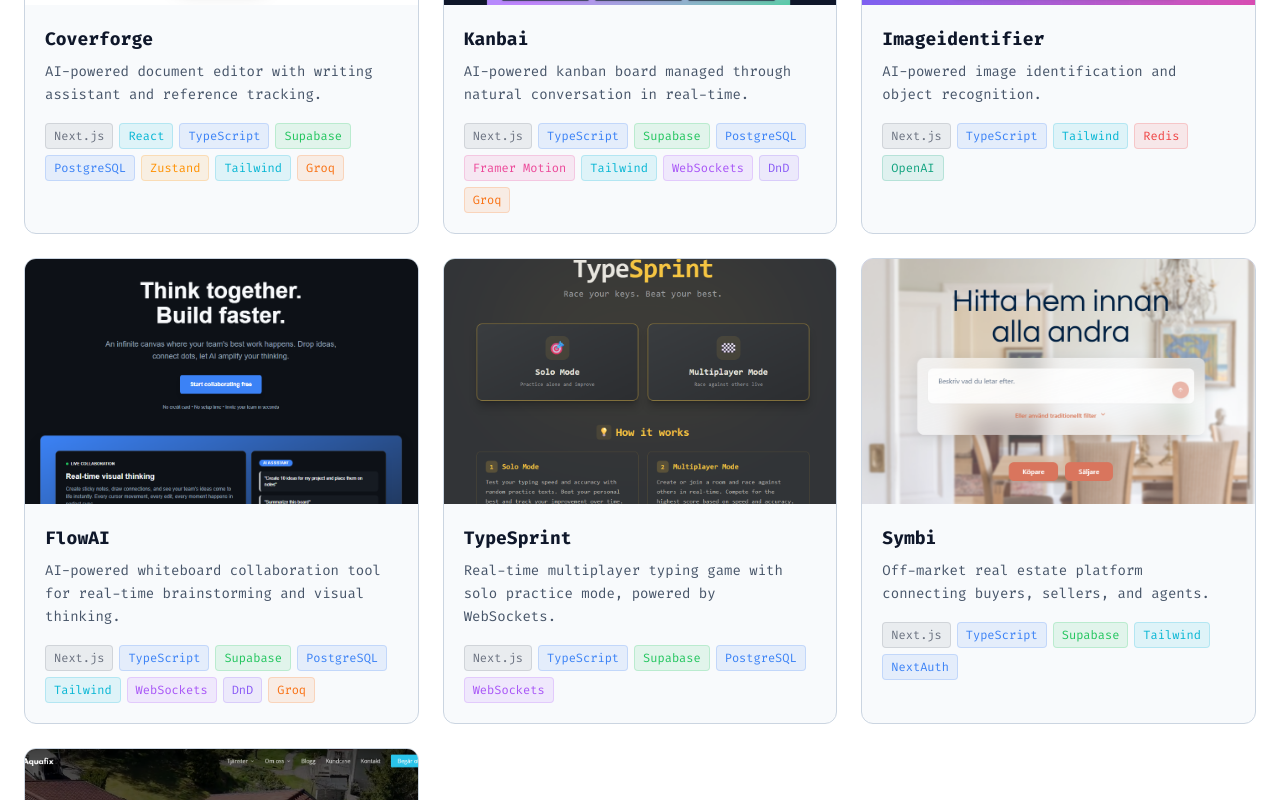
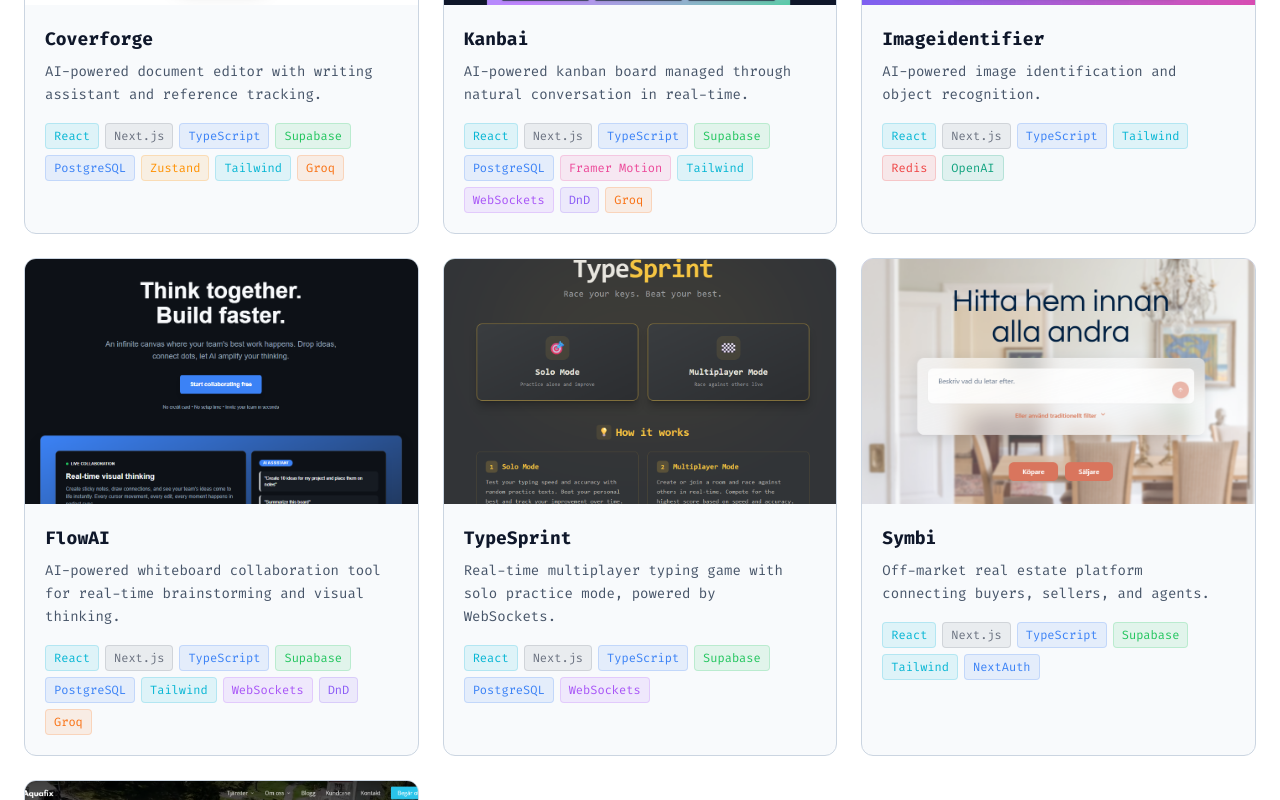
Before and after one commit to chvlpont/portfolio-ph, a Next.js app: page / in a window 1280 px wide. Shown: the part 1280-2080 px from the top of the page. Built offline with nearby package versions, Linux system fonts and the light colour scheme.

Commit message:
update project cards with react

```diff
--- a/app/data/projects.ts
+++ b/app/data/projects.ts
@@ -45,8 +45,8 @@ export const projects: Project[] = [
     },
     hoverColor: "emerald-400",
     tags: [
+      { label: "React", color: "#06b6d4" },
       { label: "Next.js", color: "#6b7280" },
-      { label: "React", color: "#06b6d4" },
       { label: "TypeScript", color: "#3b82f6" },
       { label: "Supabase", color: "#22c55e" },
       { label: "PostgreSQL", color: "#3b82f6" },
@@ -67,6 +67,7 @@ export const projects: Project[] = [
     },
     hoverColor: "blue-400",
     tags: [
+      { label: "React", color: "#06b6d4" },
       { label: "Next.js", color: "#6b7280" },
       { label: "TypeScript", color: "#3b82f6" },
       { label: "Supabase", color: "#22c55e" },
@@ -89,6 +90,7 @@ export const projects: Project[] = [
     },
     hoverColor: "cyan-400",
     tags: [
+      { label: "React", color: "#06b6d4" },
       { label: "Next.js", color: "#6b7280" },
       { label: "TypeScript", color: "#3b82f6" },
       { label: "Tailwind", color: "#06b6d4" },
@@ -108,6 +110,7 @@ export const projects: Project[] = [
     },
     hoverColor: "indigo-400",
     tags: [
+      { label: "React", color: "#06b6d4" },
       { label: "Next.js", color: "#6b7280" },
       { label: "TypeScript", color: "#3b82f6" },
       { label: "Supabase", color: "#22c55e" },
@@ -129,6 +132,7 @@ export const projects: Project[] = [
       to: "emerald-500",
     },
     tags: [
+      { label: "React", color: "#06b6d4" },
       { label: "Next.js", color: "#6b7280" },
       { label: "TypeScript", color: "#3b82f6" },
       { label: "Supabase", color: "#22c55e" },
@@ -148,6 +152,7 @@ export const projects: Project[] = [
     },
     hoverColor: "purple-400",
     tags: [
+      { label: "React", color: "#06b6d4" },
       { label: "Next.js", color: "#6b7280" },
       { label: "TypeScript", color: "#3b82f6" },
       { label: "Supabase", color: "#22c55e" },
@@ -220,6 +225,7 @@ export const schoolProjects: SchoolProject[] = [
     iconColor: "from-orange-500/20 to-red-500/20",
     iconColorLight: "#f97316",
     tags: [
+      { label: "React", color: "#06b6d4" },
       { label: "Next.js", color: "#6b7280" },
       { label: "TypeScript", color: "#3b82f6" },
       { label: "Tailwind", color: "#06b6d4" },
```
